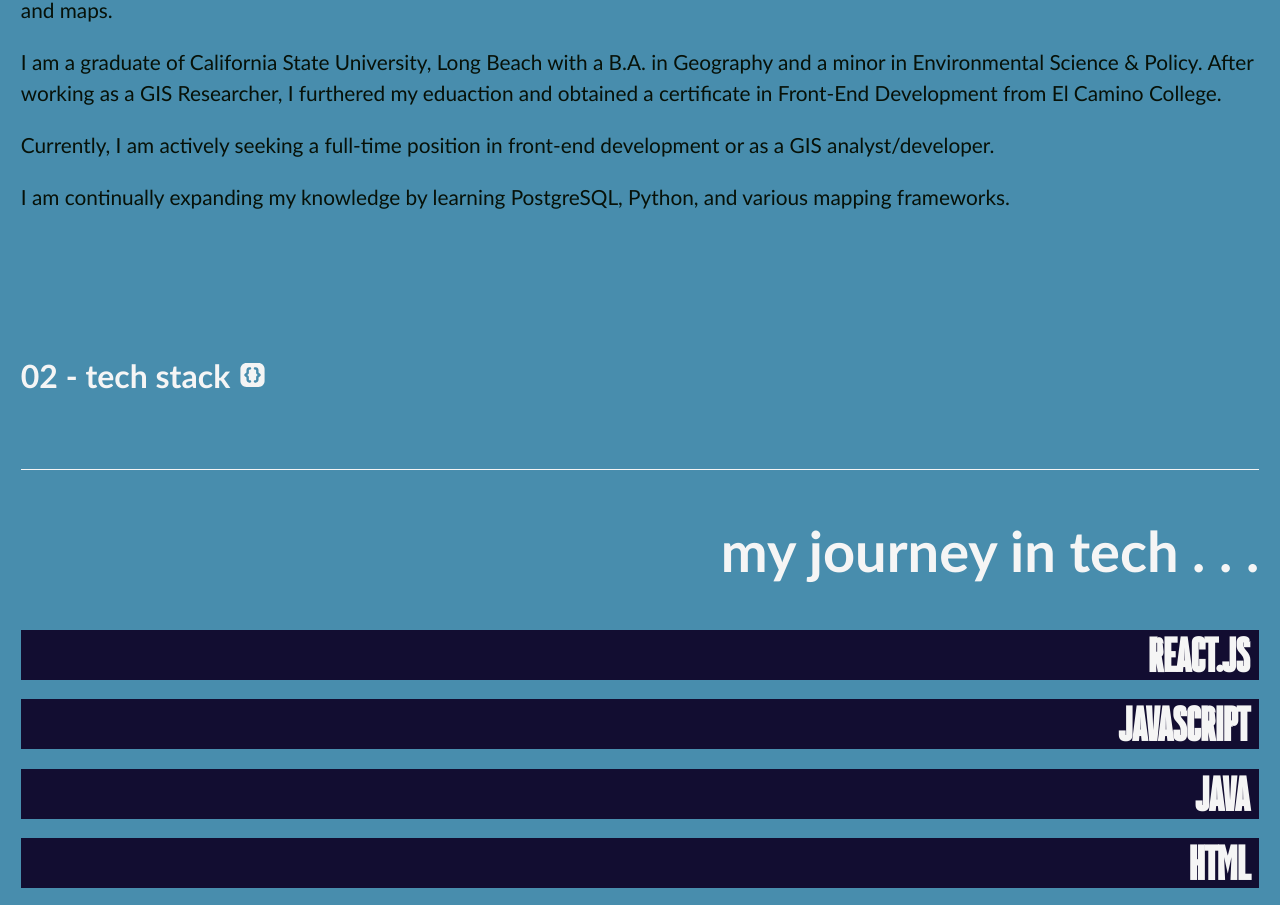
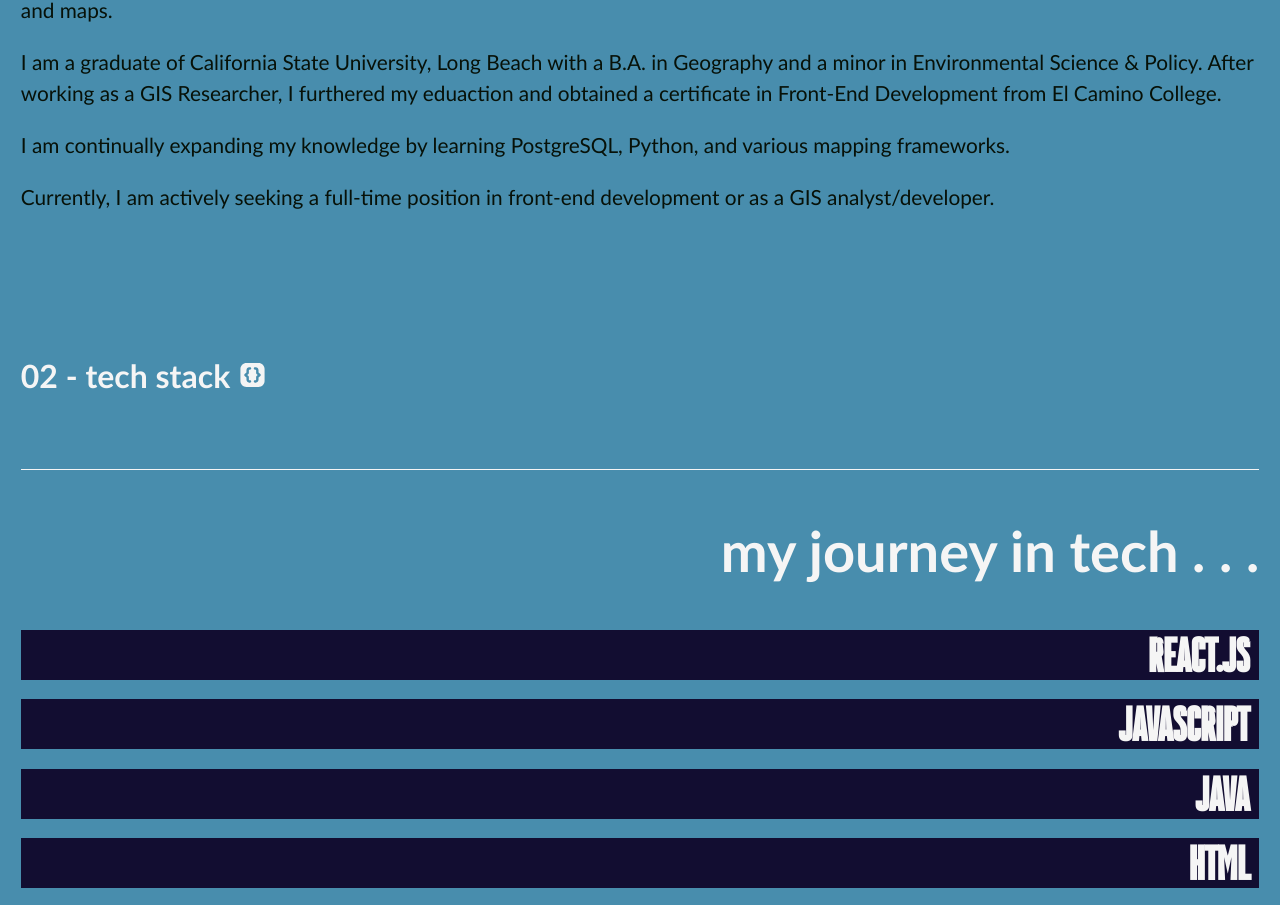
Before and after one commit to KristinaMacias/2024_My-Portfolio, a React (Vite) app: page / in a window 1280 px wide. Shown: the part 1255-2160 px from the top of the page. Built offline with nearby package versions, Linux system fonts and the light colour scheme.

Commit message:
updaed about

```diff
--- a/src/components/About.jsx
+++ b/src/components/About.jsx
@@ -30,12 +30,12 @@ const About = () => {
             Front-End Development from El Camino College.
           </p>
           <p>
+            I am continually expanding my knowledge by learning PostgreSQL,
+            Python, and various mapping frameworks.
+          </p>
+          <p>
             Currently, I am actively seeking a full-time position in front-end
             development or as a GIS analyst/developer.
-          </p>
-          <p>
-            I am continually expanding my knowledge by learning PostgreSQL,
-            Python, and various mapping frameworks.
           </p>
         </div>
       </div>
```
